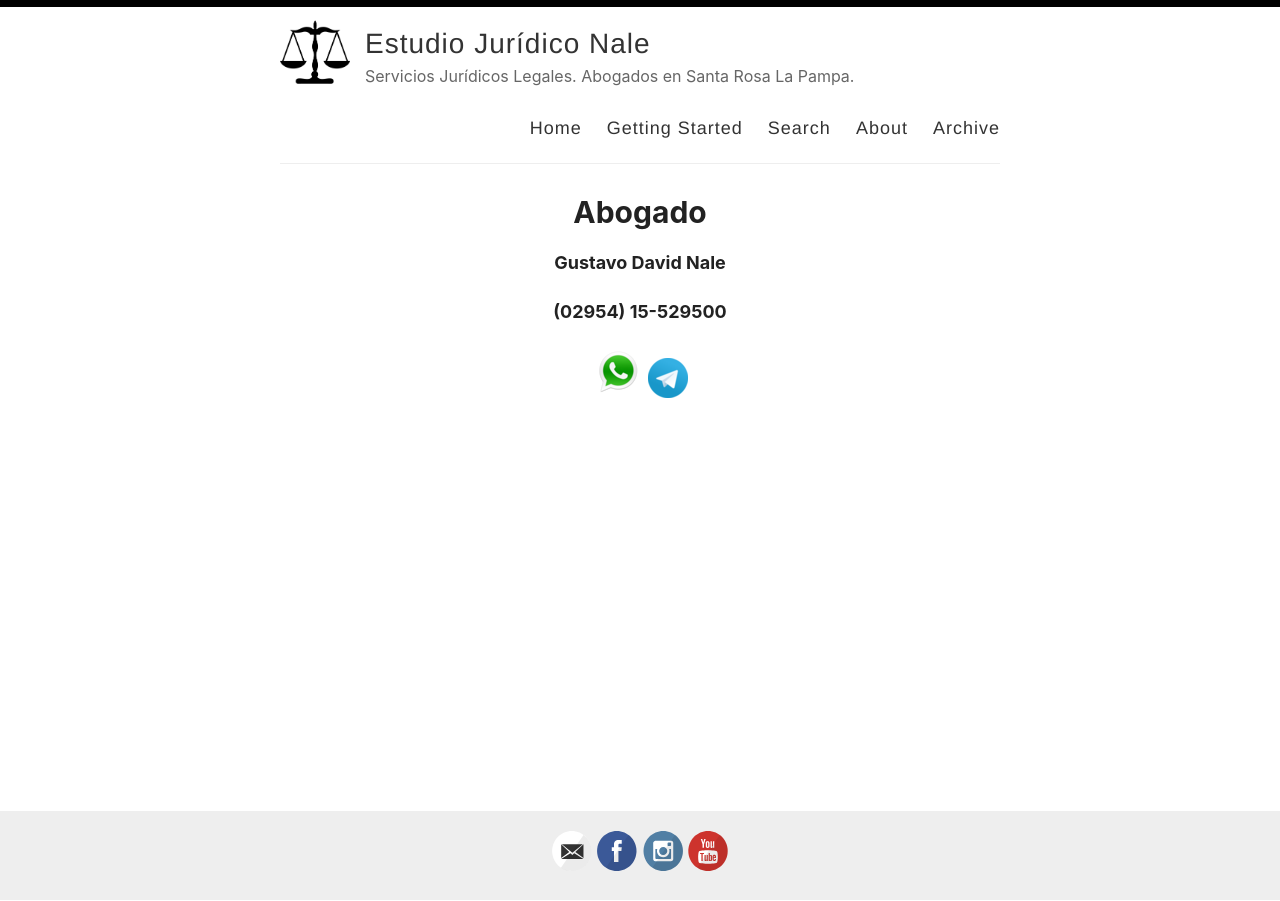
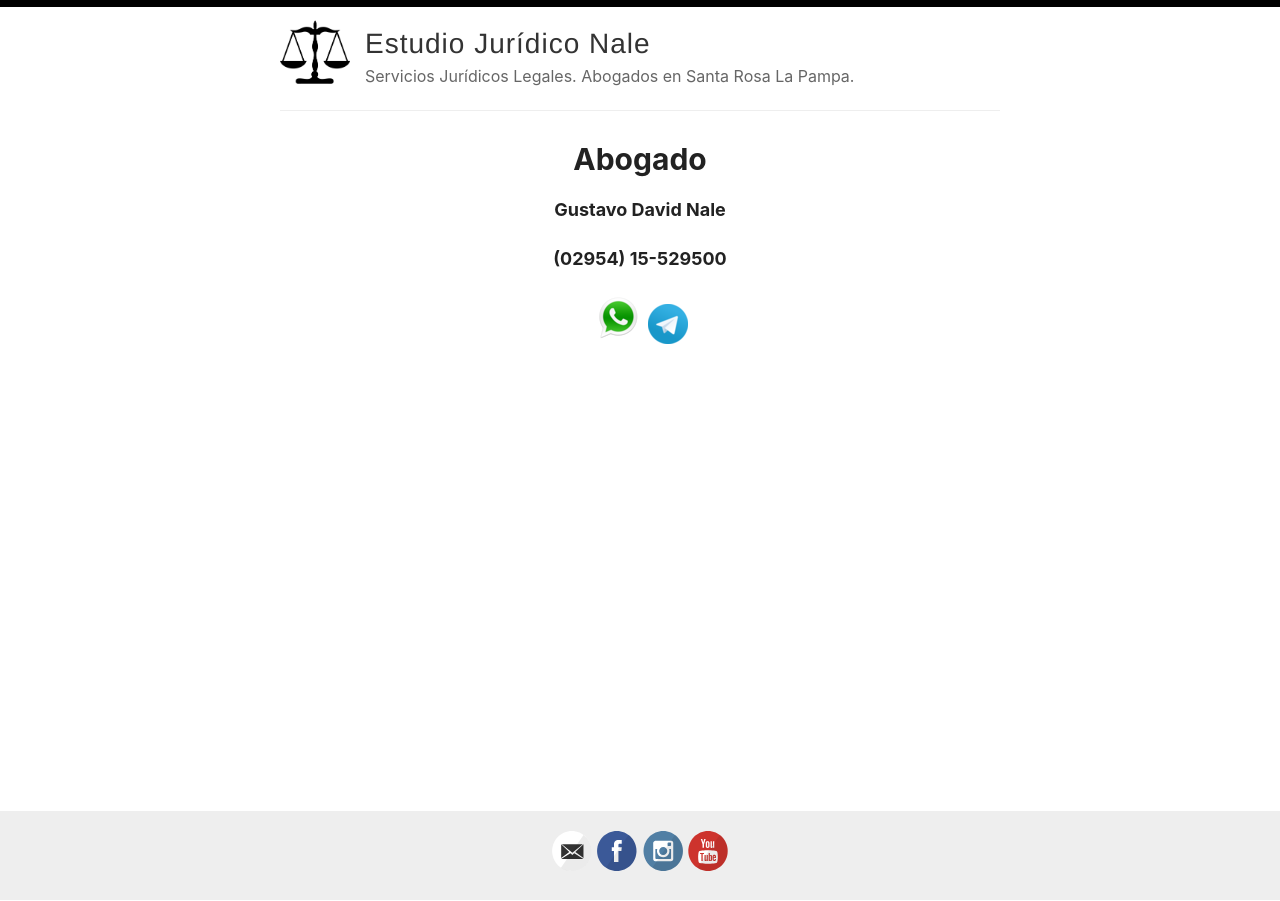
Before and after one commit to gustavonale/estudionale.com, a Jekyll site: the page built from index.md, in a window 1280 px wide. Built offline with Jekyll 4.4.1, drawn with Linux system fonts in a browser that asks for light colours; the list of posts is cut into pages by our own code.

Commit message:
Update default.html

```diff
--- a/_layouts/default.html
+++ b/_layouts/default.html
@@ -1,5 +1,5 @@
 <!DOCTYPE html>
-<html>
+<html lang="es">
   <head>
     <title>{% if page.title %}{{ page.title }} – {% endif %}{{ site.name }} – {{ site.description }}</title>
     {% seo title=false %}
@@ -28,11 +28,11 @@
             </div>
 
             <nav>
-              <a href="{{ site.baseurl }}/">Home</a>
-              <a href="{{ site.baseurl }}/getting-started">Getting Started</a>
-              <a href="{{ site.baseurl }}/search">Search</a>
-              <a href="{{ site.baseurl }}/about">About</a>
-              <a href="{{ site.baseurl }}/archive">Archive</a>
+              <!--<a href="{{ site.baseurl }}/">Home</a>-->
+              <!--<a href="{{ site.baseurl }}/getting-started">Getting Started</a>-->
+              <!--<a href="{{ site.baseurl }}/search">Search</a>-->
+              <!--<a href="{{ site.baseurl }}/about">About</a>-->
+              <!--<a href="{{ site.baseurl }}/archive">Archive</a>-->
             </nav>
           </header>
         </div>
```
